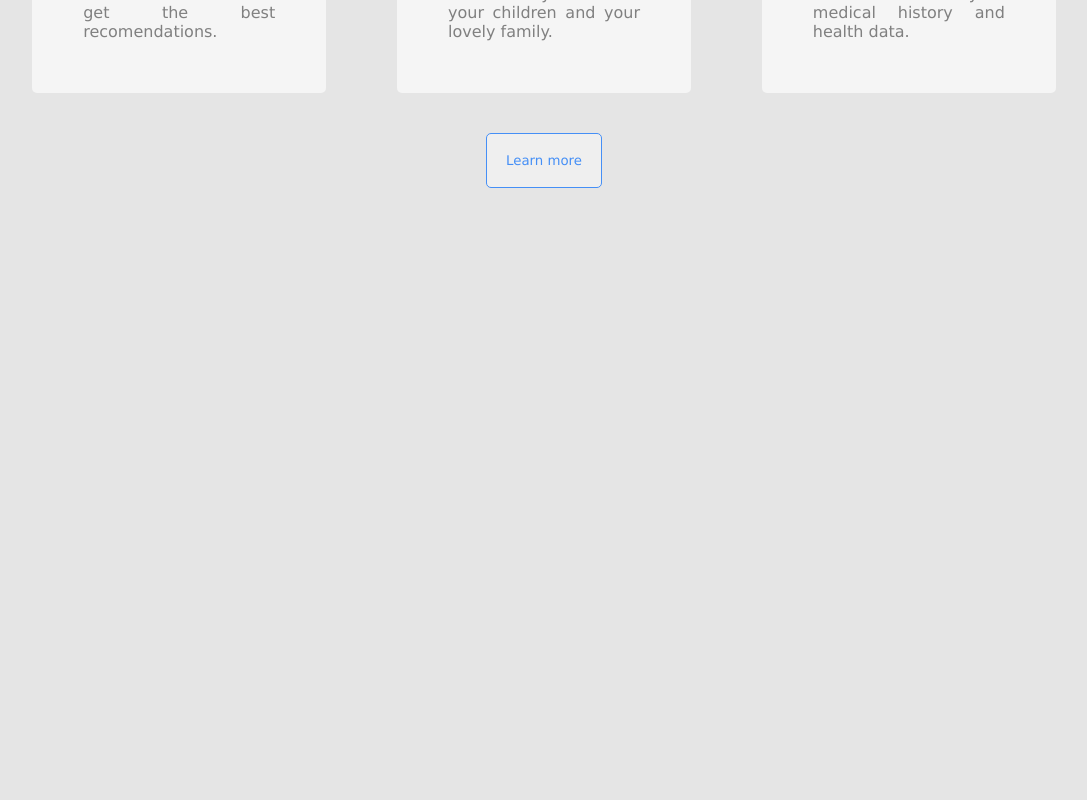
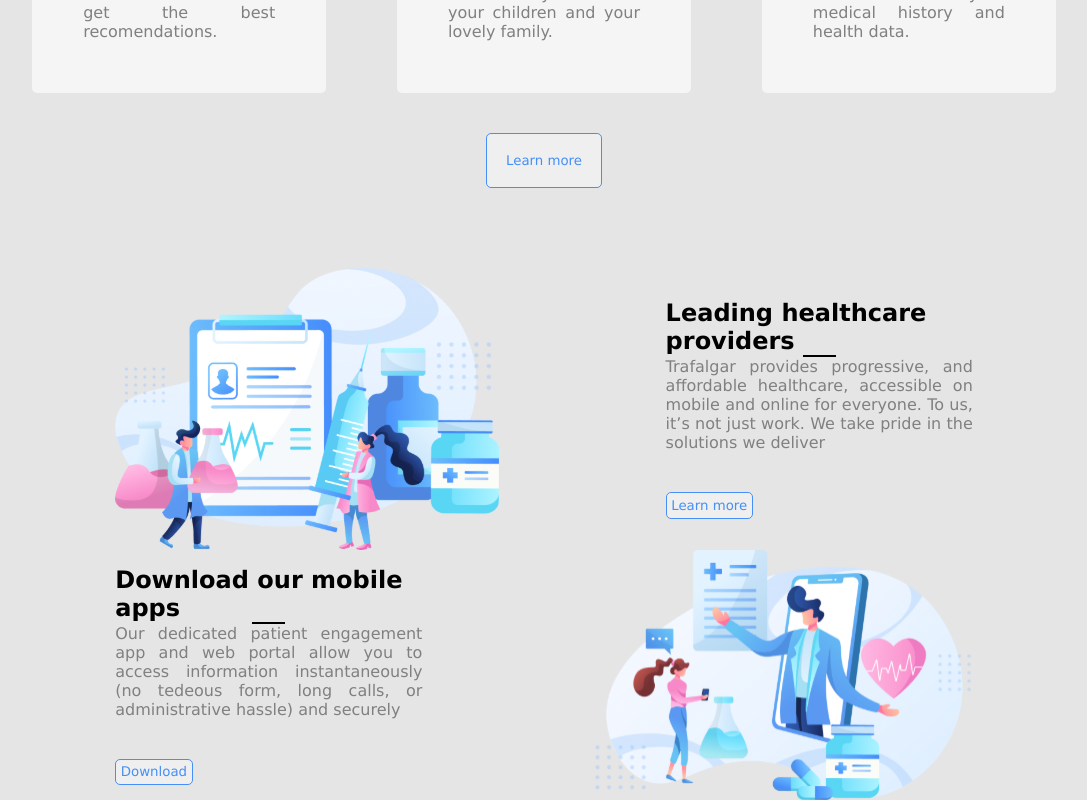
Before and after one commit to matheustkaczyk/trafalgar-landing-page, a React (Vite) app: page / in a window 1280 px wide. Shown: the part 1312-2112 px from the top of the page, without its empty margins (96-1183 px from the left). Before the commit the page ends 1500 px from the top, so only its background shows below. Built offline with nearby package versions, Linux system fonts and the light colour scheme.

Commit message:
feat: tela leading concluida

```diff
--- a/src/App.jsx
+++ b/src/App.jsx
@@ -3,6 +3,7 @@ import './App.scss'
 import Header from './components/Header'
 
 import Home from './pages/Home'
+import Leading from './pages/Leading'
 import Services from './pages/Services'
 
 function App() {
@@ -11,6 +12,7 @@ function App() {
       <Header />
       <Home />
       <Services />
+      <Leading />
     </div>
   )
 }
--- a/src/App.scss
+++ b/src/App.scss
@@ -112,6 +112,7 @@ header {
       display: flex;
       flex-direction: column;
       justify-content: space-between;
+      align-items: center;
       width: 12rem;
       padding: 5%;
       background-color: whitesmoke;
@@ -144,3 +145,87 @@ header {
     margin-top: 5vh;
   }
 }
+
+.leading-page {
+  display: flex;
+  flex-direction: column;
+  align-items: center;
+  margin-top: 10vh;
+  padding: 0 10% 0 10%;
+
+  button {
+    padding: 1.5%;
+    color: #458FF6;
+    border: solid 1px #458FF6;
+    border-radius: 5px;
+    width: fit-content;
+    margin-top: 5vh;
+  }
+
+  .leading-01 {
+    display: flex;
+    flex-direction: row;
+    align-items: center;
+    justify-content: space-around;
+
+    img {
+      width: 30vw;
+    }
+
+    div {
+      display: flex;
+      flex-direction: column;
+      align-items: flex-start;
+      width: 30%;
+
+      h1 {
+        text-align: center;
+      }
+
+      hr {
+        width: 10%;
+        margin: 0 auto;
+        border: 1px solid black;
+      }
+
+      p {
+        text-align: justify;
+        color: grey;
+      }
+    }
+  }
+
+  .leading-02 {
+    display: flex;
+    flex-direction: row;
+    align-items: center;
+    justify-content: space-around;
+    flex-direction: row-reverse;
+
+    img {
+      width: 30vw;
+    }
+
+    div {
+      display: flex;
+      flex-direction: column;
+      align-items: flex-start;
+      width: 30%;
+
+      h1 {
+        text-align: center;
+      }
+
+      hr {
+        width: 10%;
+        margin: 0 auto;
+        border: 1px solid black;
+      }
+
+      p {
+        text-align: justify;
+        color: grey;
+      }
+    }
+  }
+}
--- a/src/pages/Leading/index.jsx
+++ b/src/pages/Leading/index.jsx
@@ -0,0 +1,33 @@
+import leading01 from '../../assets/leading01.svg';
+import leading02 from '../../assets/leading02.svg';
+
+const Leading = () => {
+  return(
+    <section className='leading-page'>
+      <div className='leading-01'>
+        <img src={leading01} alt="svg image" />
+        <div>
+          <h2>Leading healthcare providers</h2>
+          <hr />
+          <p>
+            Trafalgar provides progressive, and affordable healthcare, accessible on mobile and online for everyone. To us, it’s not just work. We take pride in the solutions we deliver
+          </p>
+          <button>Learn more</button>
+        </div>
+      </div>
+      <div className='leading-02'>
+        <img src={leading02} alt="svg image" />
+        <div>
+          <h2>Download our mobile apps</h2>
+          <hr />
+          <p>
+            Our dedicated patient engagement app and web portal allow you to access information instantaneously (no tedeous form, long calls, or administrative hassle) and securely
+          </p>
+          <button>Download</button>
+        </div>
+      </div>
+    </section>
+  )
+}
+
+export default Leading;
```
Also changed, not shown: src/assets/leading01.svg (added), src/assets/leading02.svg (added).
